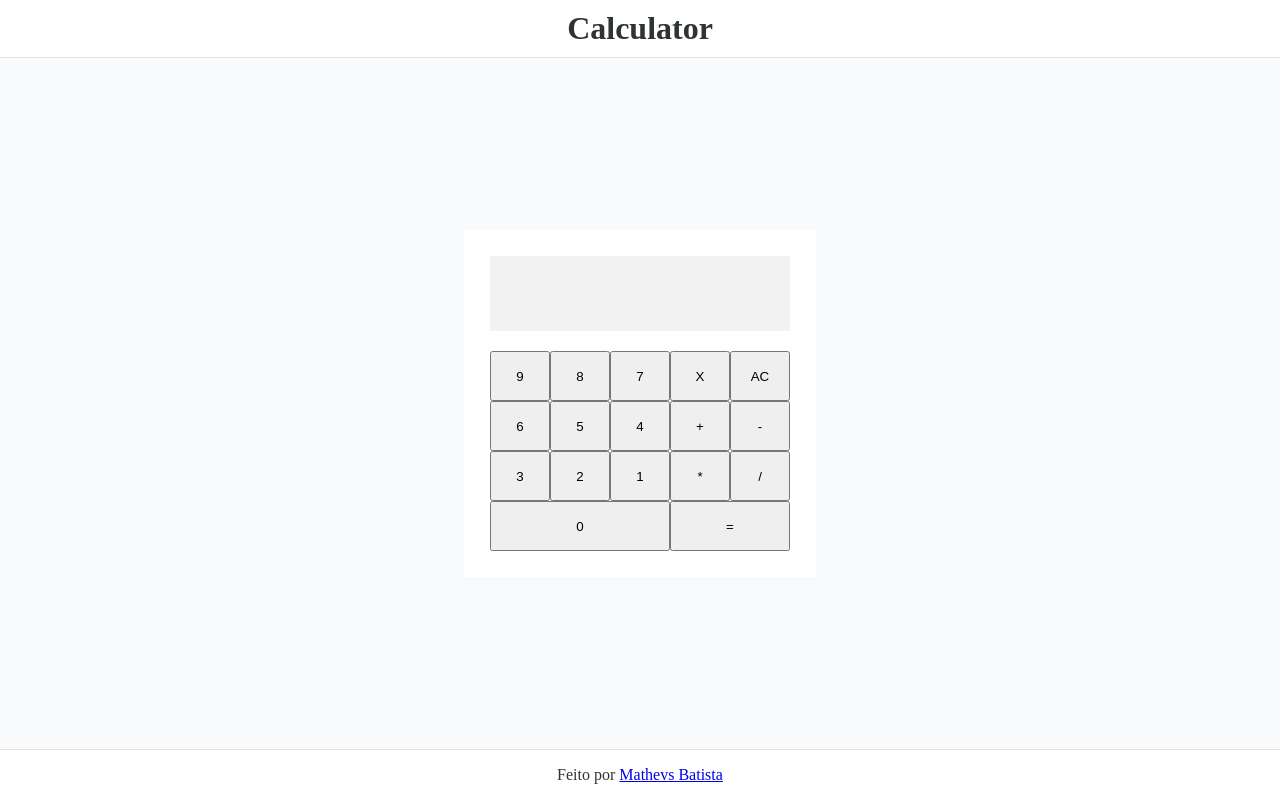
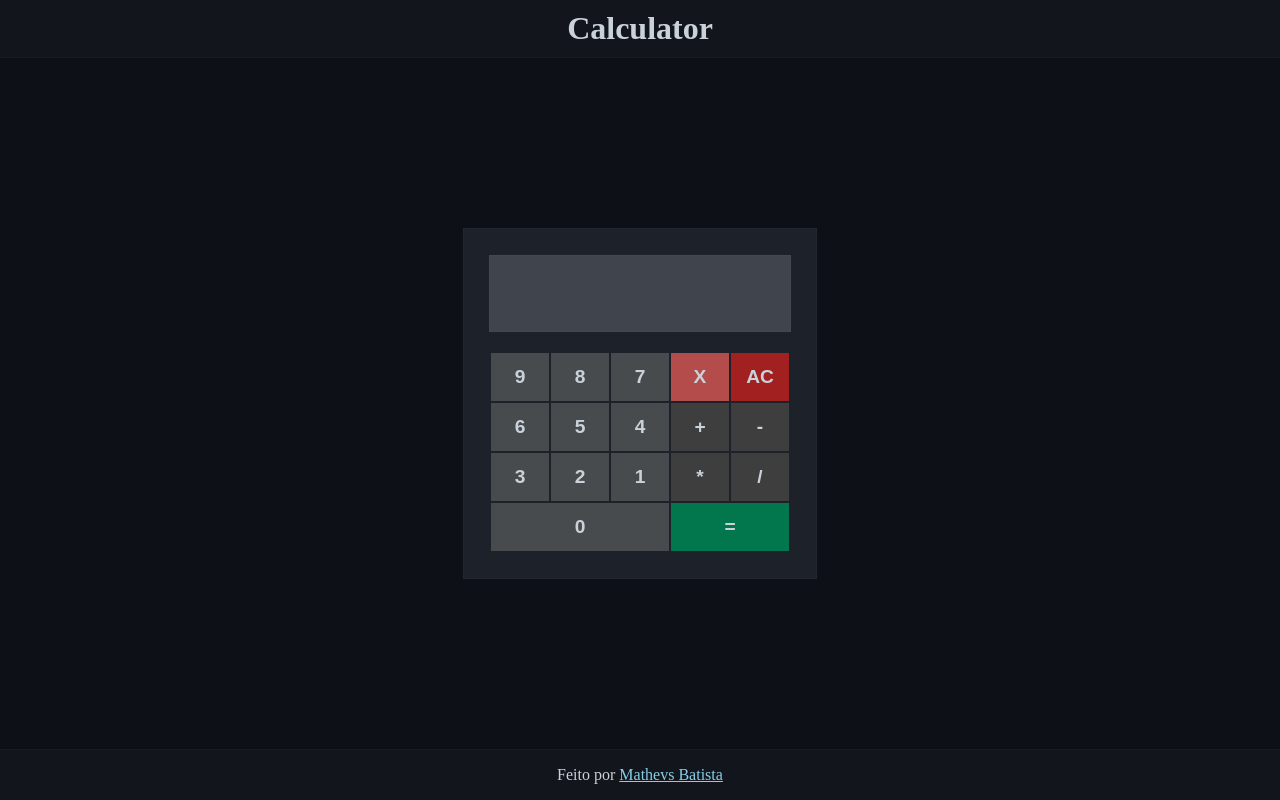
Before and after one commit to MathevsBatista/calculator, a plain HTML site: page index.html in a window 1280 px wide. Drawn offline with Linux system fonts and the dark colour scheme.

Commit message:
Adds dark mode

```diff
--- a/style.css
+++ b/style.css
@@ -1,12 +1,14 @@
 body {
-    margin: 0;
-    background-color: #f9fafb;
-    color: #2e3436;
     display: flex;
     flex-direction: column;
     justify-content: space-between;
     align-items: center;
+
+    margin: 0;
+    background-color: #f9fafb;
+    color: #2e3436;
     min-height: 100vh;
+    gap: 10px
 }
 
 header, footer {
@@ -37,6 +39,8 @@ main {
     flex-direction: column;
     align-items: center;
 
+    border: solid 1px #E5E3E2ff;
+
     width: 300px;
     background-color: #ffffff;
     padding-top: 2vw;
@@ -50,6 +54,8 @@ main {
     display: flex;
     flex-direction: column;
     justify-content: space-between;
+
+    border: solid 1px #E5E3E2ff;
 
     width: 100%;
     height: 75px;
@@ -66,10 +72,17 @@ main {
 
 .buttons {
     display: flex;
-    font-size: 5rem;
 
     width: 300px;
     height: 200px;
+}
+
+button {
+    font-size: 1.2rem;
+    font-weight: 700;
+
+    margin: 1px;
+    border: solid 1px #CECCCB;
 }
 
 .numbers {
@@ -79,7 +92,7 @@ main {
 }
 
 .numbers button {
-    width: Calc(100% / 3);
+    width: Calc((100% / 3) - 2px);
 }
 
 .last-number {
@@ -101,7 +114,7 @@ main {
 }
 
 .wipe button {
-    width: Calc(100% / 2);
+    width: Calc((100% / 2) - 2px);
 }
 
 .operators {
@@ -112,7 +125,7 @@ main {
 }
 
 .operators button {
-    width: Calc(100% / 2);
+    width: Calc((100% / 2) - 2px);
 }
 
 .result {
@@ -126,4 +139,108 @@ main {
 }
 
 .delete {
+    background-color: #F1C0BF;
 }
+
+.delete:hover {
+    background-color: #EEB6B4;
+}
+
+.clear {
+    background-color: #EAA19F;
+}
+
+.clear:hover {
+    background-color: #E89795;
+}
+
+.operators button {
+    background-color: #D1D1D5;
+}
+
+.operators button:hover {
+    background-color: #C4C4C9;
+}
+
+.result-button {
+    background-color: #9ADDC4;
+}
+
+.result-button:hover {
+    background-color: #81D4B6;
+}
+
+@media (prefers-color-scheme: dark) {
+    body {
+        color: #C9D1D9;
+        background-color: #0D1117;
+    }
+
+    header, footer {
+	border-color: rgba(91, 91, 92, 0.10);
+        background-color: #12151b;
+    }
+
+    a {
+        color: skyblue;
+    }
+
+    main {
+        border: 0.01rem solid rgba(91, 91, 92, 0.10);
+        background-color: #1c212a;
+    }
+
+    .display {
+        border: 0.01rem solid rgba(91, 91, 92, 0.10);
+        background-color: #40454d;
+    }
+
+    button {
+        border: none;
+        color: #C9D1D9;
+    }
+
+    .numbers button {
+	background-color: #484B4E;
+    }
+
+    .numbers button:hover {
+	background-color: #404346;
+    }
+
+    .delete {
+	background-color: #B54C4C;
+    }
+
+    .delete:hover {
+	background-color: #AC3636;
+    }
+
+    .clear {
+	background-color: #A32020;
+    }
+
+    .clear:hover {
+	background-color: #921C1C;
+    }
+
+    .operators button {
+	background-color: #3E3E3F;
+    }
+
+    .operators button:hover {
+	background-color: #373738;
+    }
+
+    .result-button {
+	background-color: #02764C;
+    }
+
+    .result-button:hover {
+	background-color: #016A44;
+    }
+
+    header a {
+        color: #d1d5db;
+    }
+}
```
